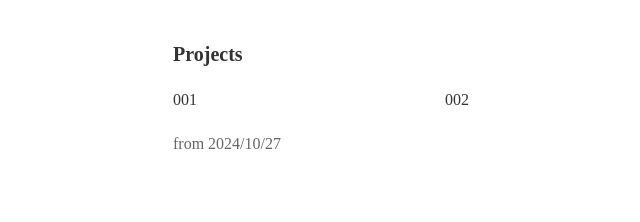
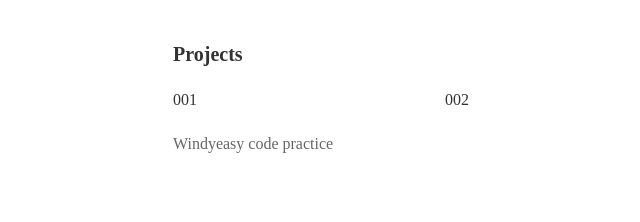
Before and after one commit to windyeasy/instersting-new-things, a Vue app: page /#/home in a window 1280 px wide. Shown: the top 222 px of the page, without its empty margins (67-707 px from the left). Built offline with nearby package versions, Linux system fonts and the light colour scheme.

Commit message:
feat: modify  the footer of the home page

```diff
--- a/src/views/home/index.vue
+++ b/src/views/home/index.vue
@@ -17,7 +17,7 @@ const projects = useStorage('routes', [{ name: 'vue3', path: '/vue3' }])
       </template>
     </div>
     <footer class="footer m-t-5 color-[#666]">
-      from 2024/10/27
+      Windyeasy code practice
     </footer>
   </div>
 </template>
```
